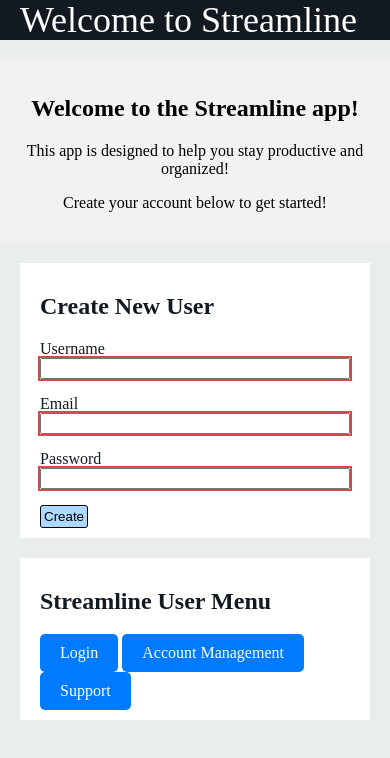
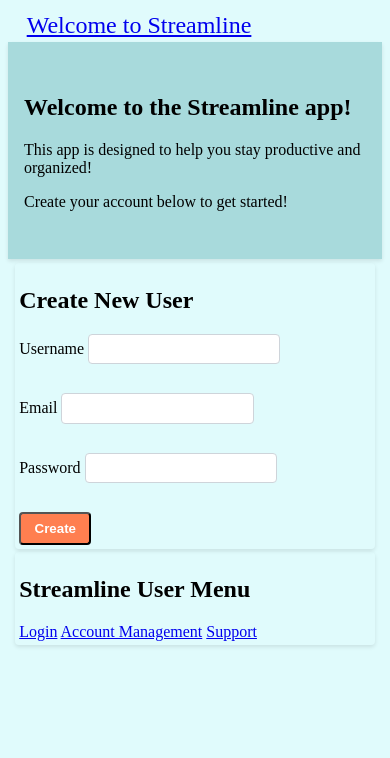
Before and after one commit to adam-knight1/streamline, a website built with webpack: page Frontend/src/index.html in a window 390 px wide. Built offline with nearby package versions, Linux system fonts and the light colour scheme.

Commit message:
Added new UI design and background color, added media query for device resolution

```diff
--- a/Frontend/src/css/style.css
+++ b/Frontend/src/css/style.css
@@ -1,118 +1,100 @@
 :root {
-    /* css variables: https://developer.mozilla.org/en-US/docs/Web/CSS/var */
-    --primary-color: #131921;
-    --secondary-color: #fff;
-    --error-color: rgba(194, 0, 0, 0.71);
+    --primary-color: #003366;
+    --secondary-color: #ffffff;
+    --accent-color: #ff7f50;
+    --error-color: #d32f2f;
+    --hover-color: #ff4500;
+    --font-main: 'Open Sans', sans-serif;
 }
 
 .background {
-    background-color: #eaeded;
-    margin: 0;
-    counter-reset: section;
+    background-color: #e0fbfc;
 }
 
 .header {
-    /* Flexbox: https://css-tricks.com/snippets/css/a-guide-to-flexbox/ */
-    display: flex;
-    justify-content: space-between;
-    align-items: center;
-    background-color: var(--primary-color);
-    color: var(--secondary-color);
-    padding: 0 20px;
+    padding: 1% 5%;
 }
 
 .header_home {
-    font-size: 36px;
-    line-height: 40px;
-    height: 100px;
-    text-decoration: none;
-    color: var(--secondary-color);
+    font-size: 1.5em;
 }
 
 .header_nav_link {
-    margin-left: 20px;
-    vertical-align: top;
-    line-height: 40px;
-}
-
-.about {
-    margin-left: 20px;
+    margin: 0 1%;
+    font-size: 1em;
 }
 
 .button, button {
-    background: #aed9ff;
-    padding: 3px;
-    border-radius: 3px;
-    text-decoration: none;
-    color: black;
-    border: 1px solid black;
-    cursor: pointer;
+    background: var(--accent-color);
+    padding: 0.5em 1em;
+    border-radius: 4px;
+    color: var(--secondary-color);
+    font-weight: bold;
 }
 
 .button:hover, button:hover {
-    background: #9cc3e4;
+    background-color: var(--hover-color);
 }
 
-.button:active, button:active {
-    transform: translateY(2px);
-   }
-  /*added by adam so the button shifts*/
-
 .card {
-    color: var(--primary-color);
-    background-color: var(--secondary-color);
-    margin: 20px;
-    padding: 10px 20px;
-}
-
-.validated-field:invalid {
-    outline: 2px solid var(--error-color);
-}
-.validated-field:focus:invalid {
-    color: var(--error-color);
-}
-
-.card-content {
-    max-width: 500px;
+    margin: 1% 2%;
+    padding: 1%;
+    box-shadow: 0 2px 4px rgba(0, 0, 0, 0.1);
+    border-radius: 4px;
 }
 
 .card-content .form-field {
-    display: flex;
-    flex-direction: column;
+    margin-bottom: 1em;
 }
 
-#concert-list li {
-    margin-bottom: 1rem;
+.welcome-section {
+    padding: 2em 1em;
+    background-color: #a8dadc;
+    margin: 0 auto;
+    max-width: 60em;
+    box-shadow: 0 2px 4px rgba(0, 0, 0, 0.1);
 }
 
-.state {
-    display: none;
+input[type="text"],
+input[type="email"],
+input[type="password"],
+textarea {
+    border: 1px solid #ced4da;
+    padding: 0.5em;
+    border-radius: 4px;
+    margin-bottom: 1em;
 }
 
-.state.active {
-    display: block;
-}
-/*
-added by adam
-*/
-.user-button {
-    display: inline-block;
-    padding: 10px 20px;
-    background-color: #007BFF;
-    color: white;
-    border-radius: 5px;
-    text-decoration: none;
+.main-container {
+    max-width: 75em;
+    margin: 0 auto;
+    padding: 0 1em;
 }
 
-.user-button:hover {
-    background-color: #0056b3;
+@media (min-width: 768px) {
+    .background {
+        padding: 2% 0;
+    }
+
+    .header {
+        justify-content: center;
+    }
+
+    .header_home {
+        font-size: 2em;
+    }
+
+    .card {
+        margin: 2% auto;
+        padding: 2em;
+        max-width: 60em;
+    }
+
+    .welcome-section {
+        margin-top: 2em;
+    }
+
+    .card-content .form-field {
+        margin-bottom: 2em;
+    }
 }
-/*
-added by adam
-*/
-.welcome-section {
-  text-align: center;
-  margin-top: 20px;
-  padding: 15px;
-  background-color: #f2f2f2;
-}
```
